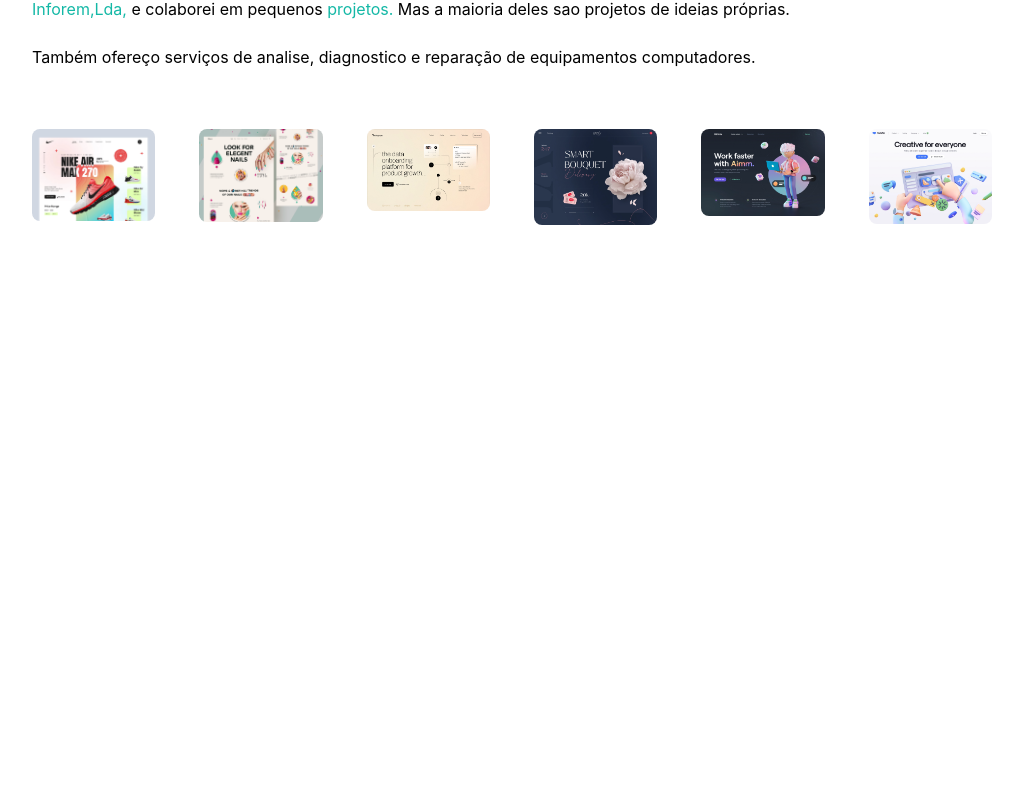
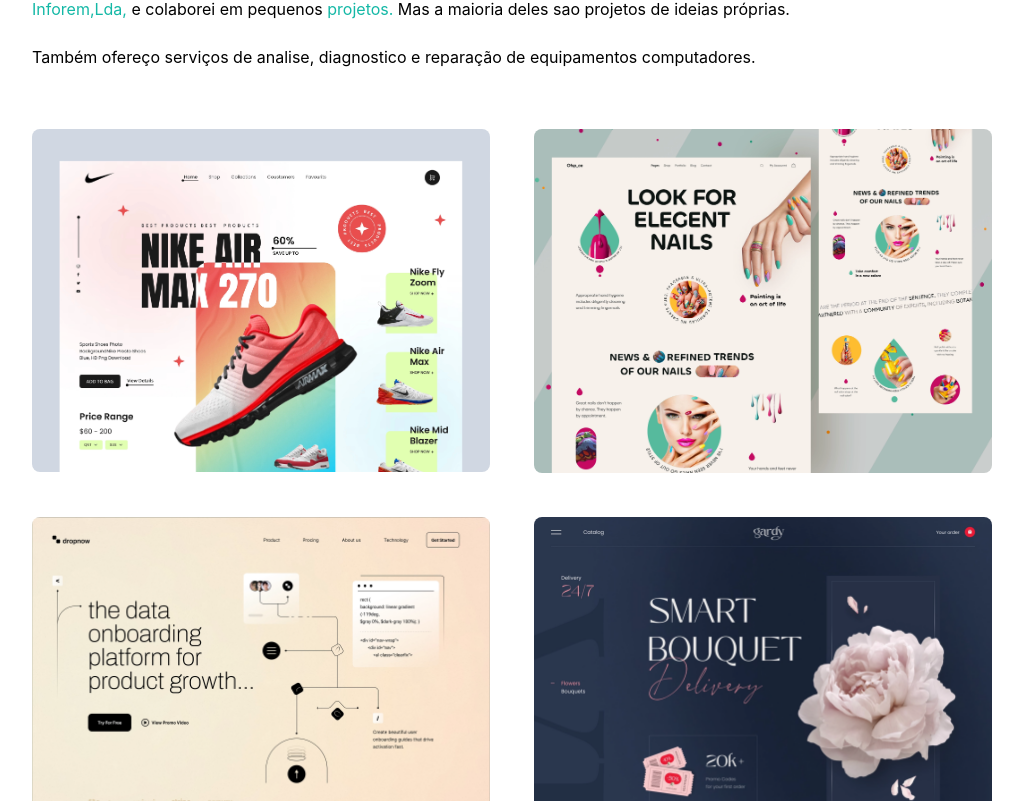
Before and after one commit to Unesio-Severino/React-Tailwind-Portfolio, a Next.js app: page / in a window 1280 px wide. Shown: the part 1959-2760 px from the top of the page, without its empty margins (128-1151 px from the left). Before the commit the page ends 2232 px from the top, so only its background shows below. Built offline with nearby package versions, Linux system fonts and the light colour scheme.

Commit message:
Configure Tailwind.css for Switch to Light and Dark Mode.

```diff
--- a/pages/index.tsx
+++ b/pages/index.tsx
@@ -13,10 +13,12 @@
 import web4 from "../public/web4.png";
 import web5 from "../public/web5.png";
 import web6 from "../public/web6.png";
+import { useState } from "react";
 
 export default function Home() {
+  const [darkMode, setDarkMode] = useState(false);
   return (
-    <div>
+    <div className={darkMode ? "dark" : ""}>
       <Head>
         <title>Unésio Portfolio</title>
         <meta name="description" content="Generated by create next app" />
@@ -147,60 +149,54 @@
             </p>
           </div>
           <div className="flex flex-col gap-11 py-12 lg:flex-row lg:flex-wrap">
-            <div className="basic-1/3 flex-1">
+            <div className="basis-1/3 flex-1">
               <Image
                 src={web1}
-                alt={""}
                 className="rounded-lg object-cover"
                 width={"100%"}
                 height={"100%"}
                 layout="responsive"
               />
             </div>
-            <div className="basic-1/3 flex-1">
+            <div className="basis-1/3 flex-1">
               <Image
                 src={web2}
-                alt={""}
                 className="rounded-lg object-cover"
                 width={"100%"}
                 height={"100%"}
                 layout="responsive"
               />
             </div>
-            <div className="basic-1/3 flex-1">
+            <div className="basis-1/3 flex-1">
               <Image
                 src={web3}
-                alt={""}
                 className="rounded-lg object-cover"
                 width={"100%"}
                 height={"100%"}
                 layout="responsive"
               />
             </div>
-            <div className="basic-1/2 flex-1">
+            <div className="basis-1/3 flex-1">
               <Image
                 src={web4}
-                alt={""}
                 className="rounded-lg object-cover"
                 width={"100%"}
                 height={"100%"}
                 layout="responsive"
               />
             </div>
-            <div className="basic-1/2 flex-1">
+           <div className="basis-1/3 flex-1">
               <Image
                 src={web5}
-                alt={""}
                 className="rounded-lg object-cover"
                 width={"100%"}
                 height={"100%"}
                 layout="responsive"
               />
             </div>
-            <div className="basic-1/2 flex-1">
+            <div className="basis-1/3 flex-1">
               <Image
                 src={web6}
-                alt={""}
                 className="rounded-lg object-cover"
                 width={"100%"}
                 height={"100%"}
--- a/tailwind.config.js
+++ b/tailwind.config.js
@@ -1,5 +1,6 @@
 /** @type {import('tailwindcss').Config} */
 module.exports = {
+  darkMode: "class",
   content: [
     "./app/**/*.{js,ts,jsx,tsx}",
     "./pages/**/*.{js,ts,jsx,tsx}",
```
